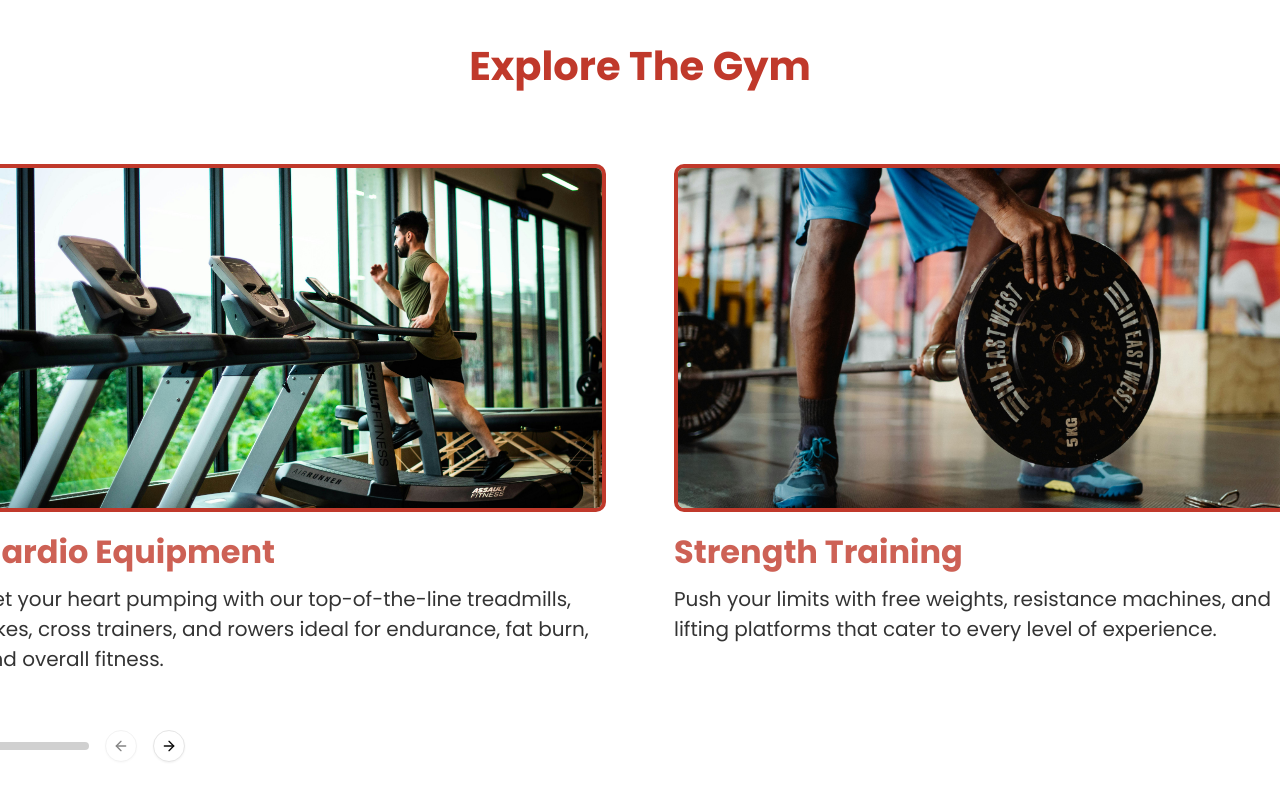
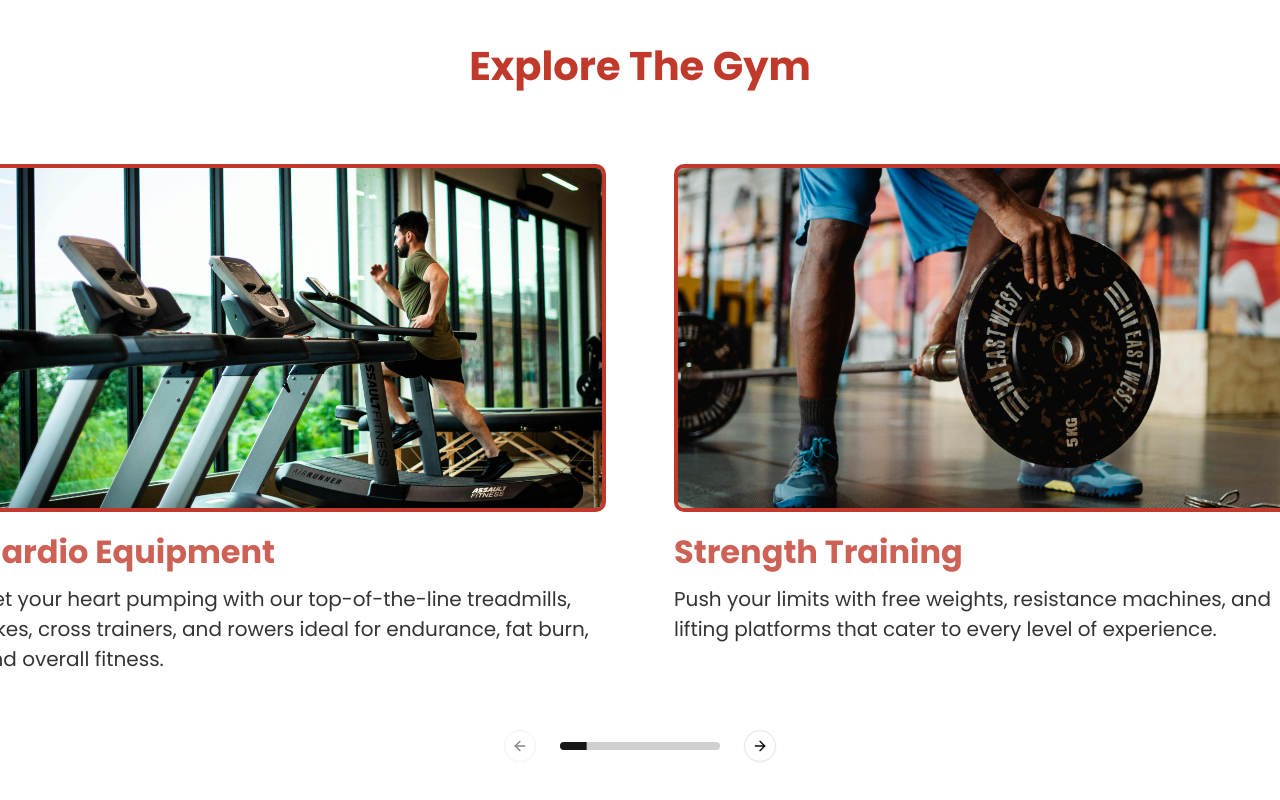
Before and after one commit to AntoOfo/fitforge-site, a React (Vite) app: page / in a window 1280 px wide. Shown: the part 1779-2579 px from the top of the page. Built offline with nearby package versions, Linux system fonts and the light colour scheme.

Commit message:
progress and arrows positions switched and whole div centered. hover cursor change too

```diff
--- a/components/Explore.jsx
+++ b/components/Explore.jsx
@@ -63,10 +63,10 @@
                             </CarouselContent>
 
 
-                        <div className="flex items-center gap-4">
-                            <Progress value={(current / count) * 100} className="w-36 " />
-                            <CarouselPrevious className="static translate-y-0" />
-                            <CarouselNext className="static translate-y-0" />
+                        <div className="flex items-center justify-center gap-6">
+                            <CarouselPrevious className="static translate-y-0 hover:cursor-pointer" />
+                            <Progress value={(current / count) * 100} className="w-40 " />
+                            <CarouselNext className="static translate-y-0 hover:cursor-pointer" />
                         </div>
                     </Carousel>
 
```
